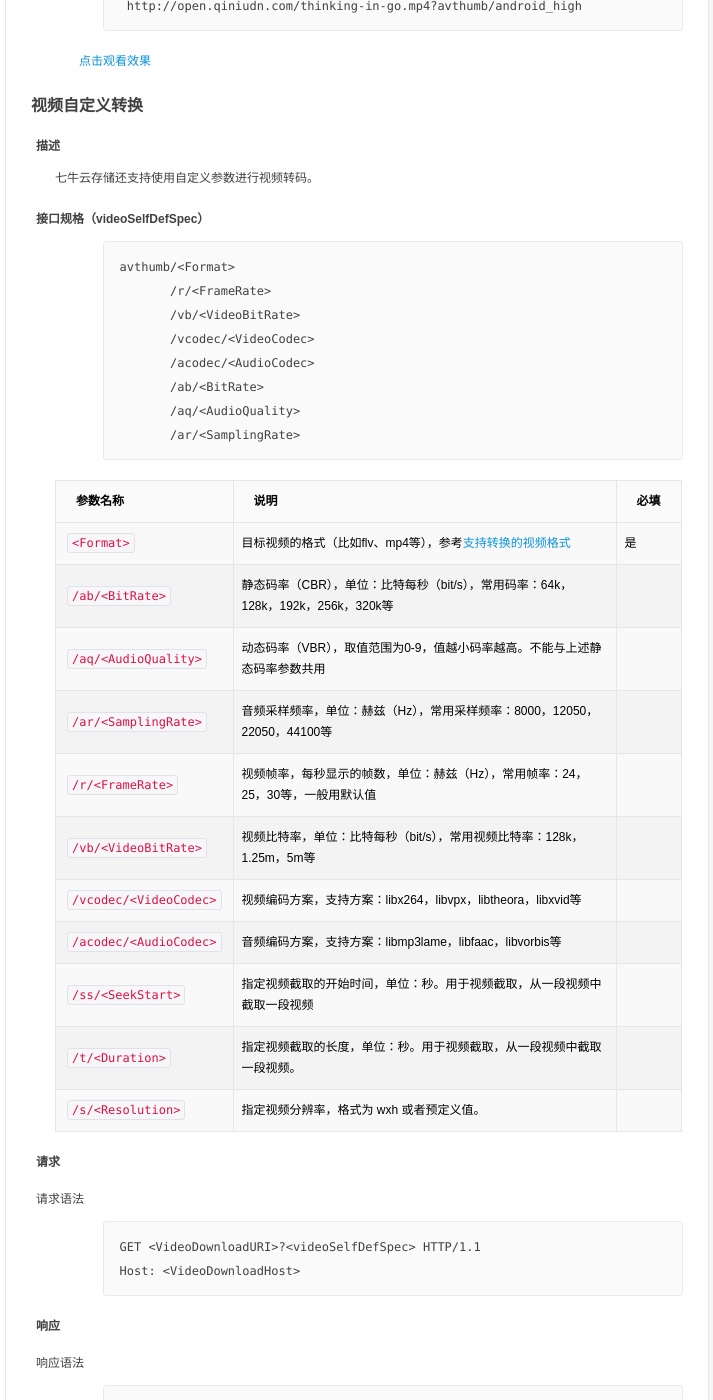
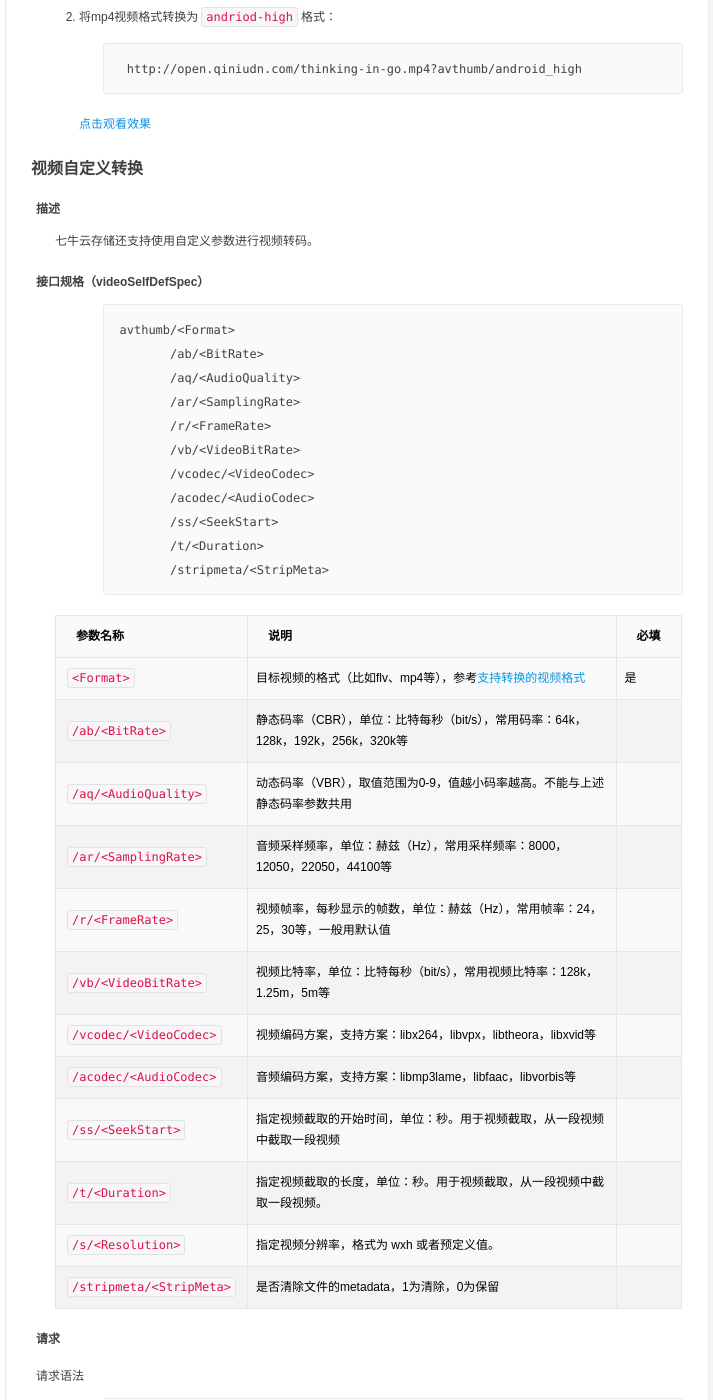
Before and after one commit to qiniu/developer.qiniu.com, a Jekyll site: the page built from docs/v6/api/reference/fop/av/avthumb.md, in a window 1280 px wide and 1400 px high, scrolled down 3288 px. Shown: the whole window, without its empty margins (412-1125 px from the left). Built offline with Jekyll 4.4.1, drawn with Linux system fonts in a browser that asks for light colours; nearby versions of some CDN libraries; library files that are not in the unit come from our copies; some of the changed text lies outside the part shown.

Commit message:
添加/stripmeta参数。

````diff
--- a/docs/v6/api/reference/fop/av/avthumb.md
+++ b/docs/v6/api/reference/fop/av/avthumb.md
@@ -32,6 +32,7 @@ avthumb/<Format>
 `/ab/<BitRate>`      | 静态码率（CBR），单位：比特每秒（bit/s），常用码率：64k，128k，192k，256k，320k等 |
 `/aq/<AudioQuality>` | 动态码率（VBR），取值范围为0-9，值越小码率越高。不能与上述静态码率参数共用 |
 `/ar/<SamplingRate>` | 音频采样频率，单位：赫兹（Hz），常用采样频率：8000，12050，22050，44100等 |
+<a id="audio-strip-meta"></a>`/stripmeta/<StripMeta>` | 是否清除文件的metadata，1为清除，0为保留 |
 
 <a id="audio-request"></a>
 ### 请求
@@ -189,13 +190,16 @@ Content-Type: <VideoMimeType>
 
 ```
 avthumb/<Format>
+       /ab/<BitRate>
+       /aq/<AudioQuality>
+       /ar/<SamplingRate>
        /r/<FrameRate>
        /vb/<VideoBitRate>
        /vcodec/<VideoCodec>
        /acodec/<AudioCodec>
-       /ab/<BitRate>
-       /aq/<AudioQuality>
-       /ar/<SamplingRate>
+       /ss/<SeekStart>
+       /t/<Duration>
+       /stripmeta/<StripMeta>
 ```
 
 参数名称                | 说明                                                                | 必填
@@ -211,6 +215,7 @@ avthumb/<Format>
 `/ss/<SeekStart>`       | 指定视频截取的开始时间，单位：秒。用于视频截取，从一段视频中截取一段视频 |
 `/t/<Duration>`         | 指定视频截取的长度，单位：秒。用于视频截取，从一段视频中截取一段视频。 |
 `/s/<Resolution>`       | 指定视频分辨率，格式为 wxh 或者预定义值。 |
+<a id="video-strip-meta"></a>`/stripmeta/<StripMeta>` | 是否清除文件的metadata，1为清除，0为保留 |
 
 <a id="video-request"></a>
 ### 请求
````
